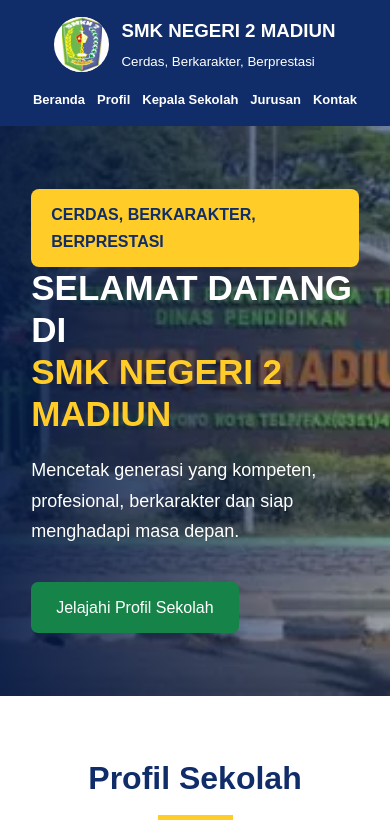
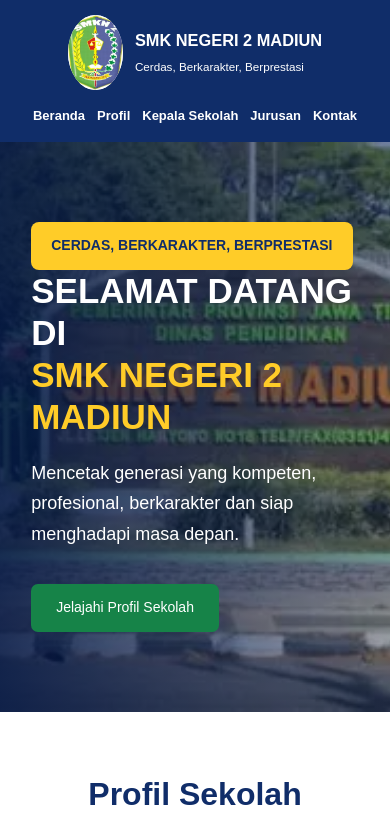
Before and after one commit to lilinsetianengrum/PROFIL-SMKN-2-MADIUN-PROJEK-LATIKA, a plain HTML site: page index.html in a window 390 px wide. Shown: the top 827 px of the page. Drawn offline with Linux system fonts and the light colour scheme.

Commit message:
Update index.html

```diff
--- a/index.html
+++ b/index.html
@@ -325,6 +325,28 @@ footer strong {
         padding: 55px 7%;
     }
 }
+@media screen and (max-width: 768px) {
+    body {
+        font-size: 14px;
+        overflow-x: hidden;
+    }
+    .container, .content, .row, .grid, header, nav ul {
+        width: 100% !important;
+        flex-direction: column !important;
+        grid-template-columns: 1fr !important;
+        padding-left: 15px;
+        padding-right: 15px;
+        img {
+            max-width: 100%;
+            height: auto;
+        }
+        h1 {
+          font-size: 24px;
+        }
+        h2 {
+          font-size: 20px;
+        }
+    }
 </style>
 </head>
 
```
